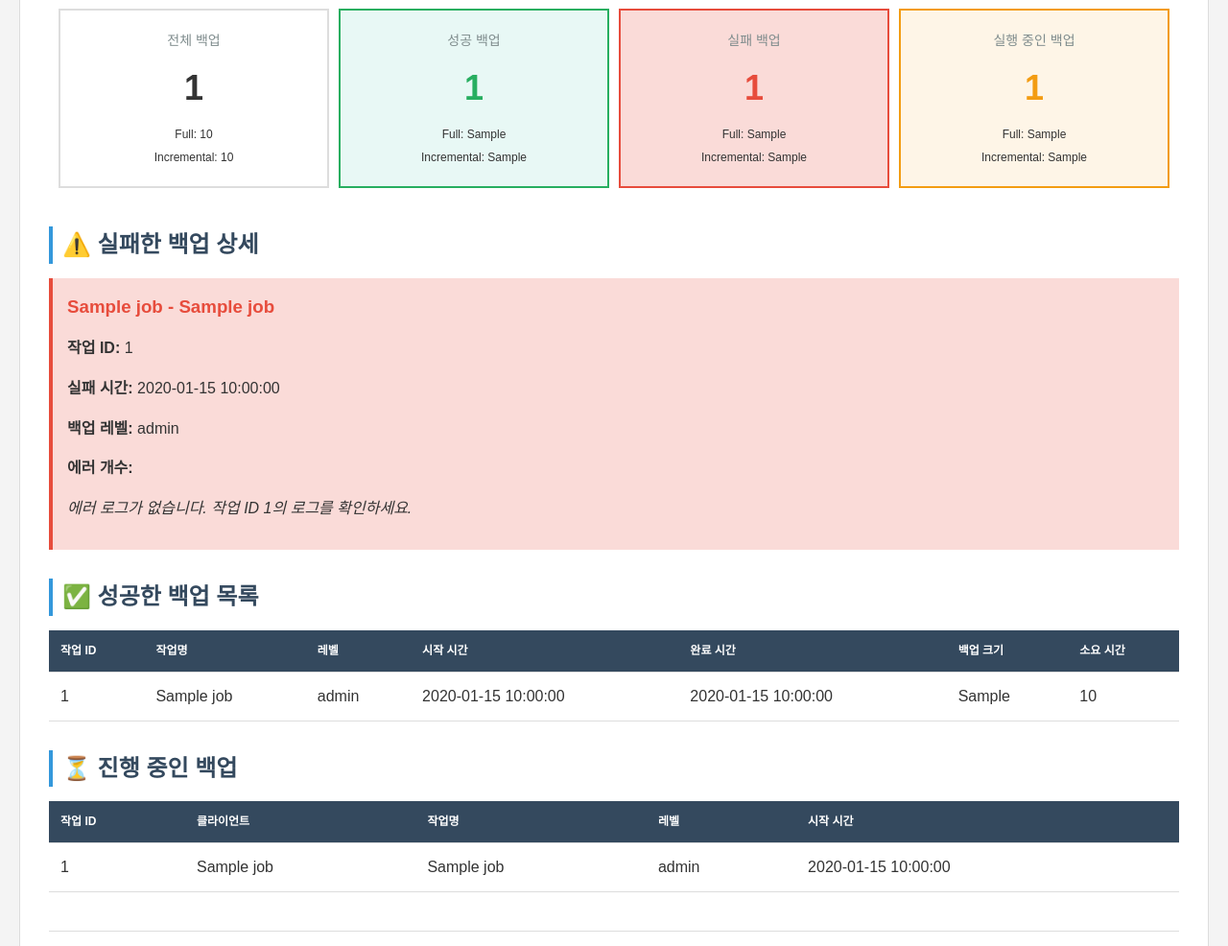
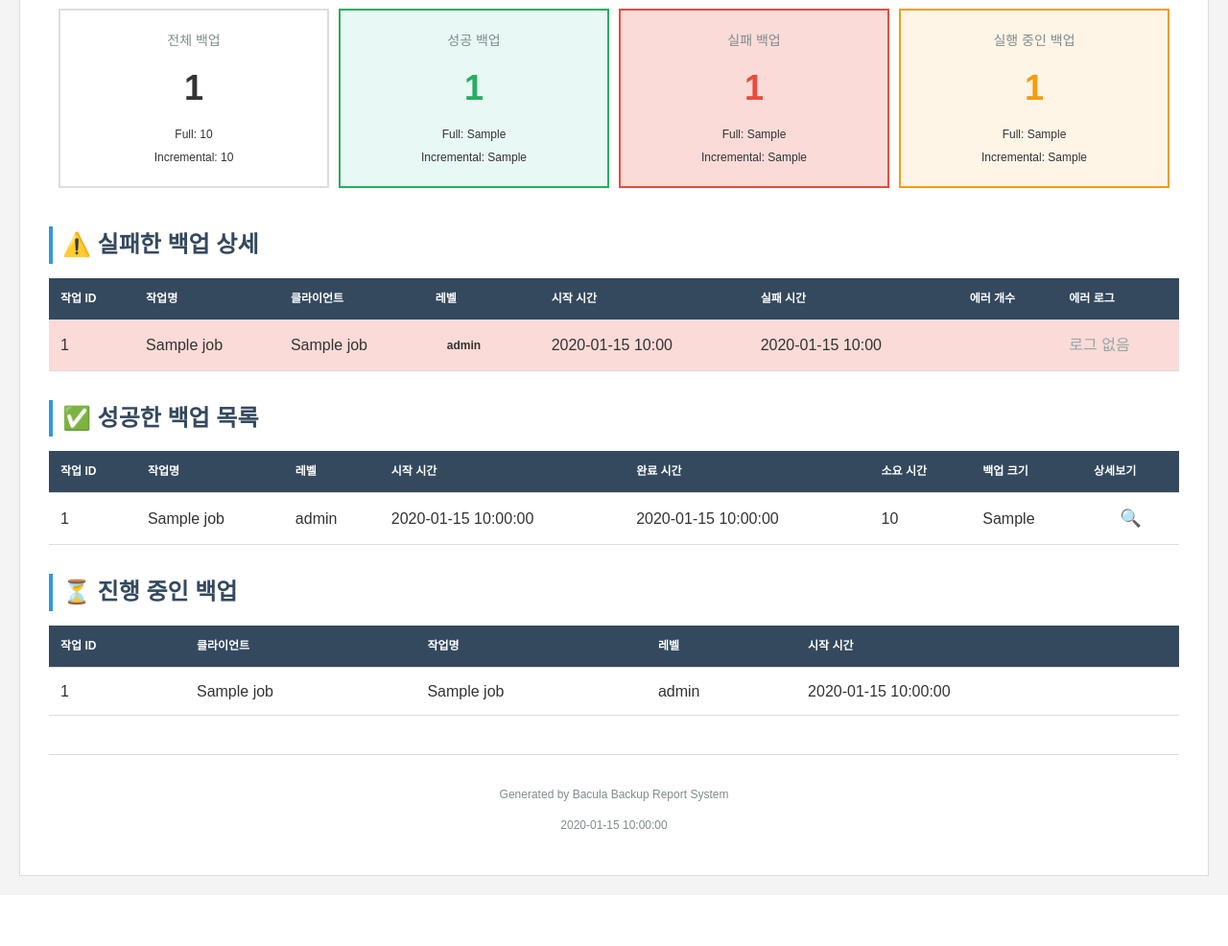
Before and after one commit to HYMN0324/baculum_report, a Python web app: template templates/report_template.html in a window 1280 px wide. Shown: the part 316-1302 px from the top of the page at 96% size. After the commit the page ends 1229 px from the top, so only its background shows below. Run offline with Jinja, Linux system fonts and the light colour scheme; the template is opened without the code that fills it: most values are stand-ins (such as "Sample title", 1, 10 or a date in 2020).

Commit message:
Phase 9: 리포트 레이아웃 개선 및 상세보기 기능 추가
- 성공한 백업 목록 컬럼 순서 변경 (소요 시간 ↔ 백업 크기)
- Baculum 웹 인터페이스 상세보기 링크 추가 (🔍 돋보기 아이콘)
  - Config 클래스에 baculum_web_host, baculum_web_port 추가
  - 조건부 렌더링으로 선택적 기능 구현
- 실패한 백업 상세를 테이블 형식으로 변경
  - "완료 시간" → "실패 시간" 명칭 변경
  - 에러 로그 인라인 표시
  - 연한 빨간색 배경 (#fadbd8)
- .env.example에 BACULUM_WEB_HOST, BACULUM_WEB_PORT 추가
- README.md에 Baculum 웹 인터페이스 연동 가이드 추가
- PEP 8 100% 준수

🤖 Generated with [Claude Code](https://claude.com/claude-code)

Co-Authored-By: Claude <noreply@anthropic.com>

```diff
--- a/src/main.py
+++ b/src/main.py
@@ -209,7 +209,7 @@ def main() -> int:
         logger.info("")
         logger.info("[4/5] HTML 리포트 생성 중..." if args.send_mail else "[4/4] HTML 리포트 생성 중...")
         try:
-            generator = ReportGenerator()
+            generator = ReportGenerator(config=config)
             report_path = generator.generate_report(
                 jobs=jobs,
                 start_period=start_period,
--- a/templates/report_template.html
+++ b/templates/report_template.html
@@ -287,21 +287,40 @@
 
         {% if failed_jobs %}
         <h2>⚠️ 실패한 백업 상세</h2>
+        <table>
+            <thead>
+                <tr>
+                    <th>작업 ID</th>
+                    <th>작업명</th>
+                    <th>클라이언트</th>
+                    <th>레벨</th>
+                    <th>시작 시간</th>
+                    <th>실패 시간</th>
+                    <th>에러 개수</th>
+                    <th>에러 로그</th>
+                </tr>
+            </thead>
+            <tbody>
                 {% for job in failed_jobs %}
-        <div class="error-section">
-            <h3>{{ job.client_name }} - {{ job.job_name }}</h3>
-            <p><strong>작업 ID:</strong> {{ job.job_id }}</p>
-            <p><strong>실패 시간:</strong> {{ job.end_time.strftime('%Y-%m-%d %H:%M:%S') }}</p>
-            <p><strong>백업 레벨:</strong> {{ job.level_display }}</p>
-            <p><strong>에러 개수:</strong> {{ job.job_errors }}</p>
+                <tr style="background-color: #fadbd8;">
+                    <td>{{ job.job_id }}</td>
+                    <td>{{ job.job_name }}</td>
+                    <td>{{ job.client_name }}</td>
+                    <td><span class="status-badge">{{ job.level_display }}</span></td>
+                    <td>{{ job.start_time.strftime('%Y-%m-%d %H:%M') }}</td>
+                    <td>{{ job.end_time.strftime('%Y-%m-%d %H:%M') if job.end_time else '-' }}</td>
+                    <td style="text-align: center;">{{ job.job_errors }}</td>
+                    <td>
                         {% if job.error_message %}
-            <p><strong>에러 로그:</strong></p>
                         <div class="error-log">{{ job.error_message }}</div>
                         {% else %}
-            <p><em>에러 로그가 없습니다. 작업 ID {{ job.job_id }}의 로그를 확인하세요.</em></p>
+                        <span style="color: #95a5a6;">로그 없음</span>
                         {% endif %}
-        </div>
+                    </td>
+                </tr>
                 {% endfor %}
+            </tbody>
+        </table>
         {% endif %}
 
         {% if success_jobs %}
@@ -314,8 +333,9 @@
                     <th>레벨</th>
                     <th>시작 시간</th>
                     <th>완료 시간</th>
+                    <th>소요 시간</th>
                     <th>백업 크기</th>
-                    <th>소요 시간</th>
+                    <th>상세보기</th>
                 </tr>
             </thead>
             <tbody>
@@ -326,8 +346,20 @@
                     <td>{{ job.level_display }}</td>
                     <td>{{ job.start_time.strftime('%Y-%m-%d %H:%M:%S') }}</td>
                     <td>{{ job.end_time.strftime('%Y-%m-%d %H:%M:%S') }}</td>
+                    <td>{{ job.duration_display }}</td>
                     <td>{{ job.backup_size_display }}</td>
-                    <td>{{ job.duration_display }}</td>
+                    <td style="text-align: center;">
+                        {% if baculum_web_url %}
+                        <a href="{{ baculum_web_url }}/web/job/history/{{ job.job_id }}/"
+                           target="_blank"
+                           title="Baculum에서 상세 정보 보기"
+                           style="color: #3498db; text-decoration: none; font-size: 18px;">
+                            🔍
+                        </a>
+                        {% else %}
+                        <span style="color: #95a5a6;">-</span>
+                        {% endif %}
+                    </td>
                 </tr>
                 {% endfor %}
             </tbody>
```
Also changed, not shown: src/report/report_generator.py (+15 -1 lines), src/utils/config.py (+26 -0 lines), README.md, 1 other file. Lines whose indentation alone changed are shown as unchanged.
